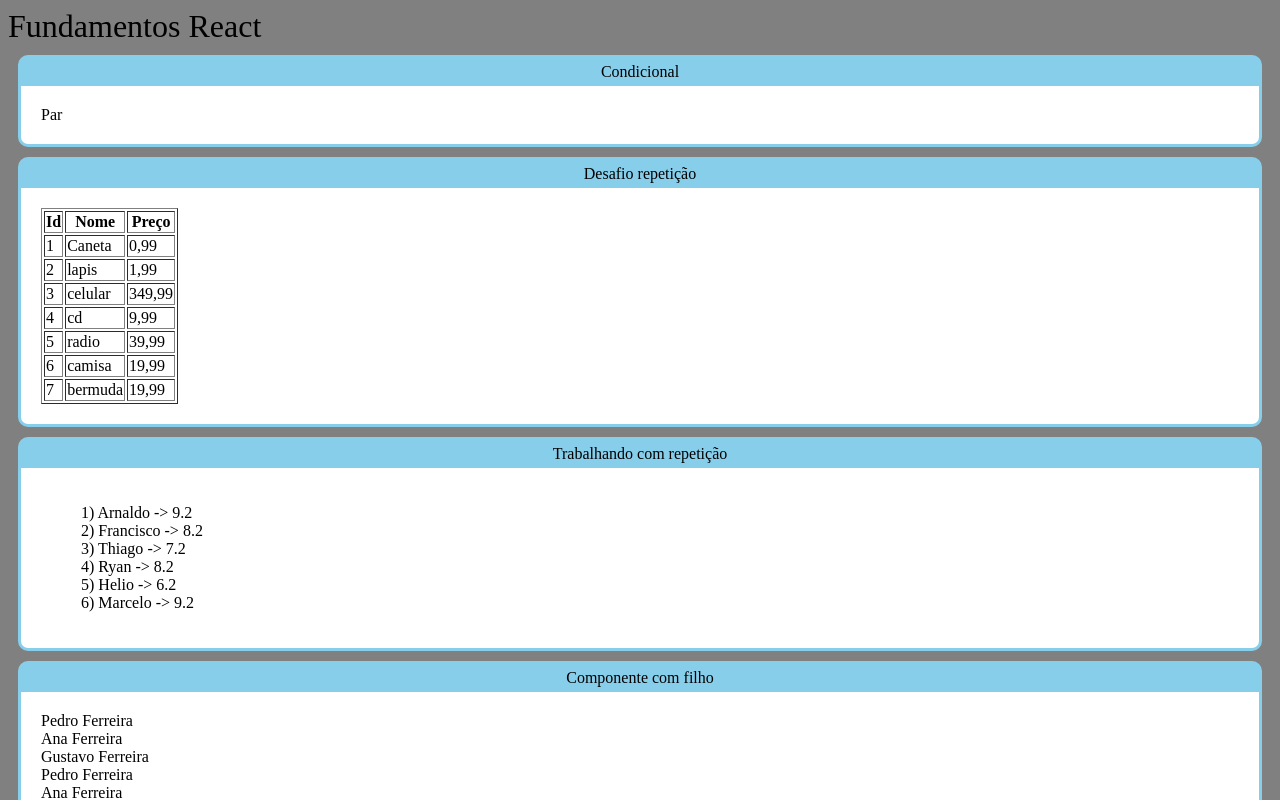
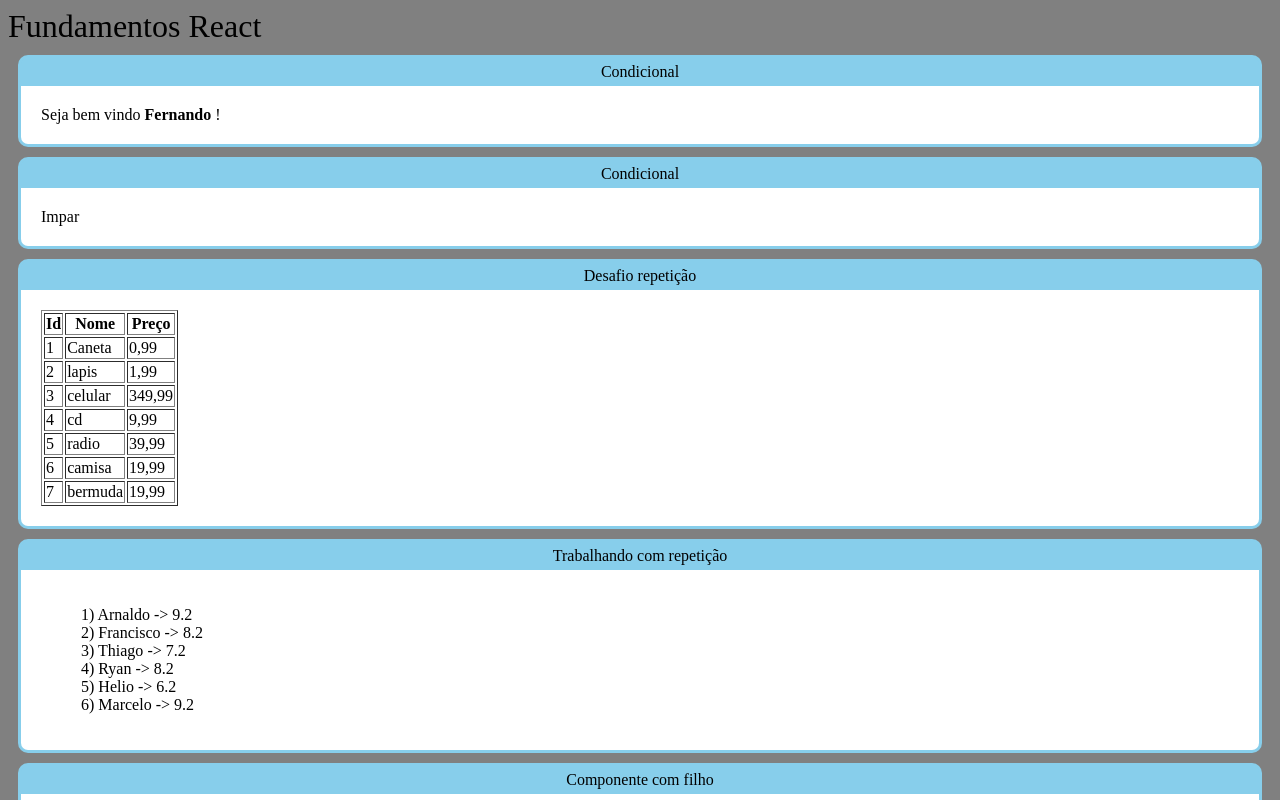
Before and after one commit to rodolfoSantosUK/reactCod3r, a React (Create React App) app in the folder fundamentos-react/: page / in a window 1280 px wide. Shown: the top 800 px of the page. Built offline with nearby package versions, Linux system fonts and the light colour scheme.

Commit message:
[ADD] Fizemos uma renderização condicional usando if.

```diff
--- a/fundamentos-react/src/App.jsx
+++ b/fundamentos-react/src/App.jsx
@@ -9,13 +9,18 @@
 import ListaAluno from './components/repeticao/ListaAlunos'
 import TabelaProdutos from './components/repeticao/TabelaProdutos'
 import ParOuImpar from "./components/condicional/ParOuImpar"
+import UsuarioInfo from "./components/condicional/UsuarioInfo"
 
 export default () => (
     <div id="app" >
         <h1>Fundamentos React </h1>
 
         <Card titulo="Condicional ">
-            <ParOuImpar numero={10} ></ParOuImpar>
+            <UsuarioInfo usuario={{nome: 'Fernando'}} ></UsuarioInfo>
+        </Card>
+
+        <Card titulo="Condicional ">
+            <ParOuImpar numero={11} ></ParOuImpar>
         </Card>
 
         <Card titulo="Desafio repetição ">
--- /dev/null
+++ b/fundamentos-react/src/components/condicional/UsuarioInfo.jsx
@@ -0,0 +1,15 @@
+import React from 'react'
+import If from './if'
+
+export default  props => {
+
+const usuario = props.usuario || {}
+
+    return (
+        <div>
+            <If test={usuario && usuario.nome } >
+                Seja bem vindo <strong> {usuario.nome} </strong> !
+            </If>
+        </div>
+    )
+}
--- /dev/null
+++ b/fundamentos-react/src/components/condicional/if.js
@@ -0,0 +1,17 @@
+/*
+
+ <if test={exp}>
+    <span>  </span>
+ </if>
+
+*/
+
+export default props => {
+
+    if (props.test) {
+        return props.children
+    } else {
+        return false
+    }
+
+}
```
